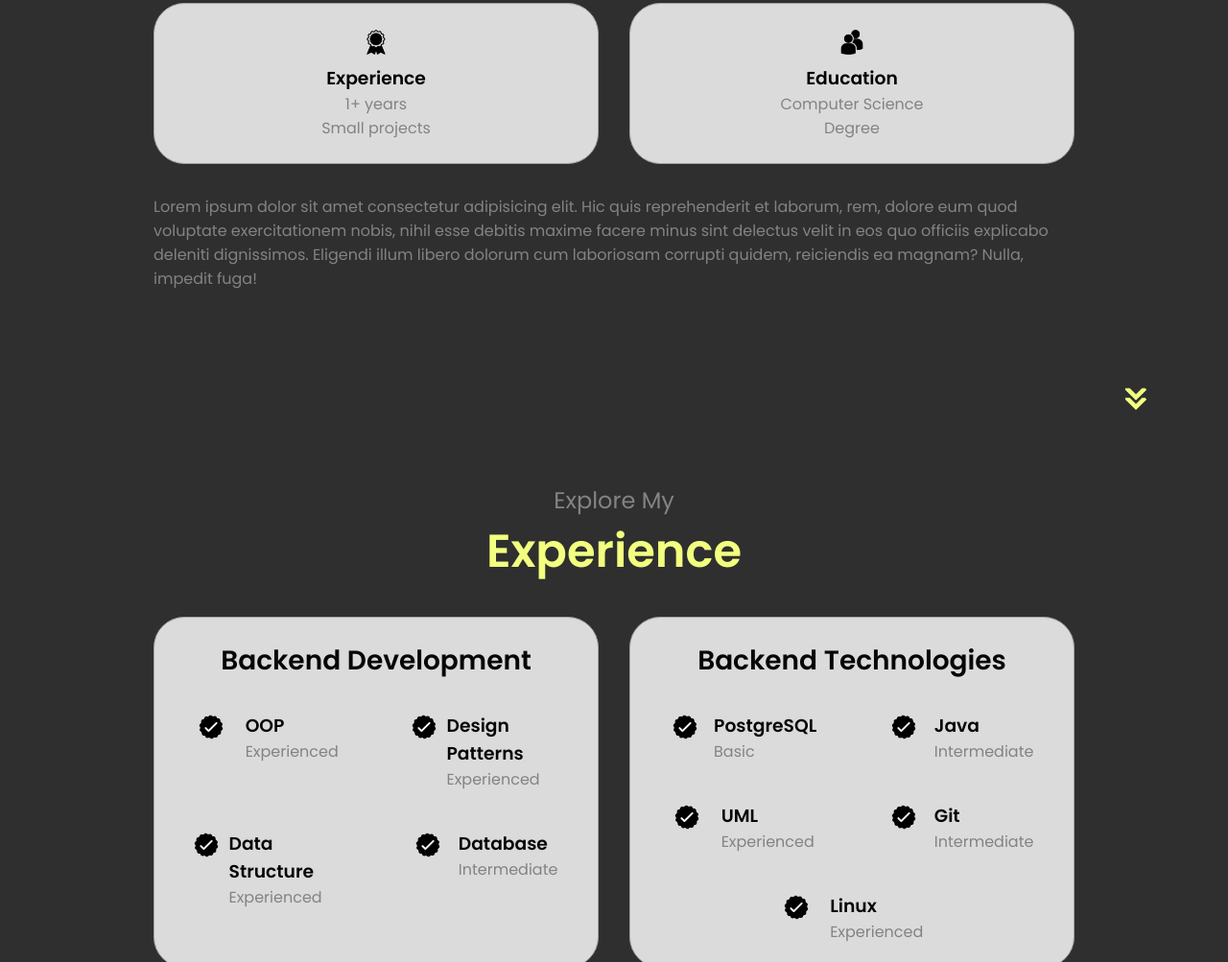
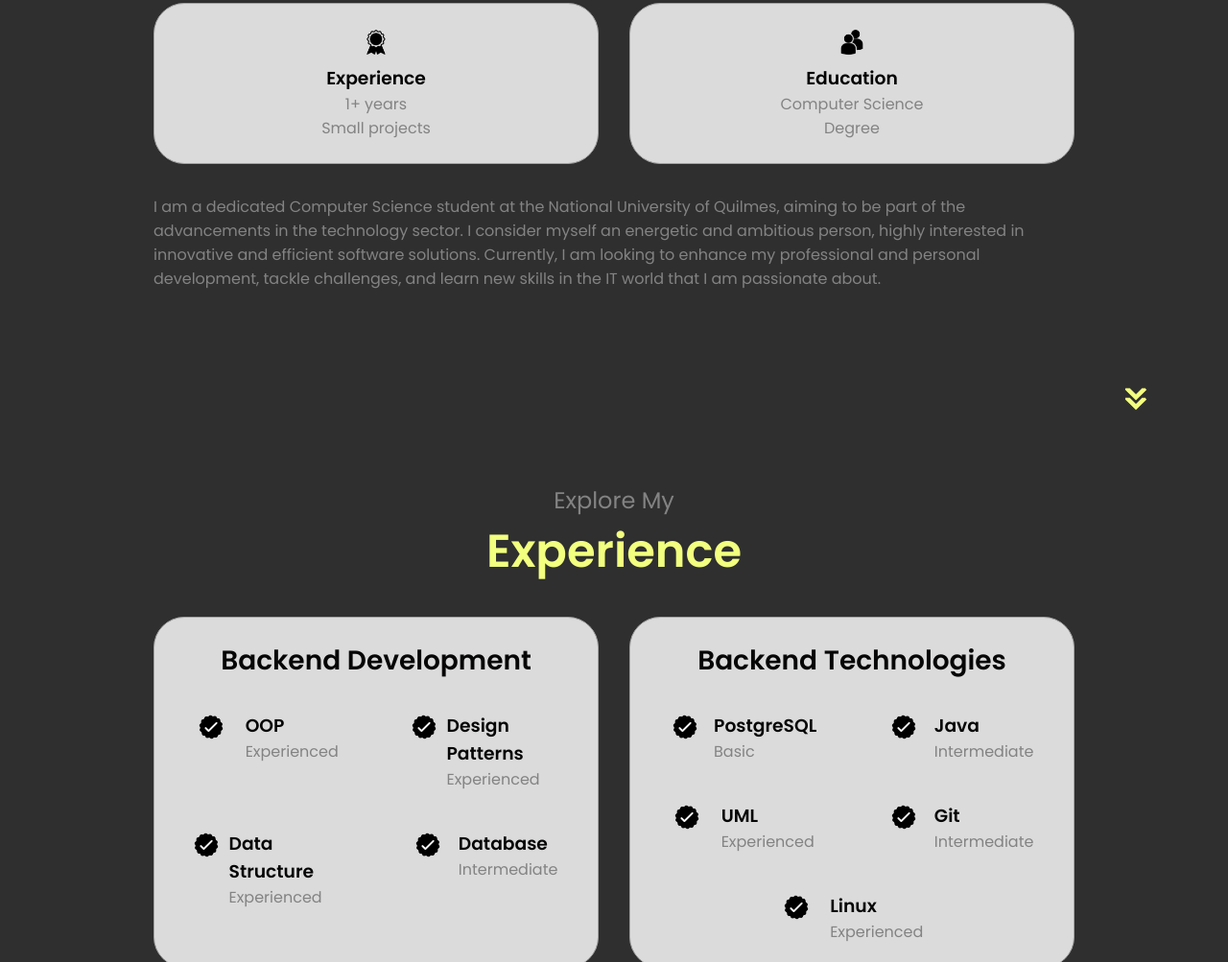
Before and after one commit to itsjoacor/Portfolio, a plain HTML site: page index.html in a window 1280 px wide. Shown: the part 1192-2195 px from the top of the page at 96% size. Drawn offline with Linux system fonts and the light colour scheme.

Commit message:
Update index.html

```diff
--- a/index.html
+++ b/index.html
@@ -21,7 +21,7 @@
       </div>
     </nav>
     <nav id="hamburger-nav">
-      <div class="logo">John Doe</div>
+      <div class="logo">Joaquin Rodriguez</div>
       <div class="hamburger-menu">
         <div class="hamburger-icon" onclick="toggleMenu()">
           <span></span>
@@ -104,12 +104,11 @@
           </div>
           <div class="text-container">
             <p>
-              Lorem ipsum dolor sit amet consectetur adipisicing elit. Hic quis
-              reprehenderit et laborum, rem, dolore eum quod voluptate
-              exercitationem nobis, nihil esse debitis maxime facere minus sint
-              delectus velit in eos quo officiis explicabo deleniti dignissimos.
-              Eligendi illum libero dolorum cum laboriosam corrupti quidem,
-              reiciendis ea magnam? Nulla, impedit fuga!
+              I am a dedicated Computer Science student at the National University of Quilmes,
+              aiming to be part of the advancements in the technology sector.
+              I consider myself an energetic and ambitious person, highly interested in innovative and efficient software solutions.
+              Currently, I am looking to enhance my professional and personal development, tackle challenges,
+              and learn new skills in the IT world that I am passionate about.
             </p>
           </div>
         </div>
```
